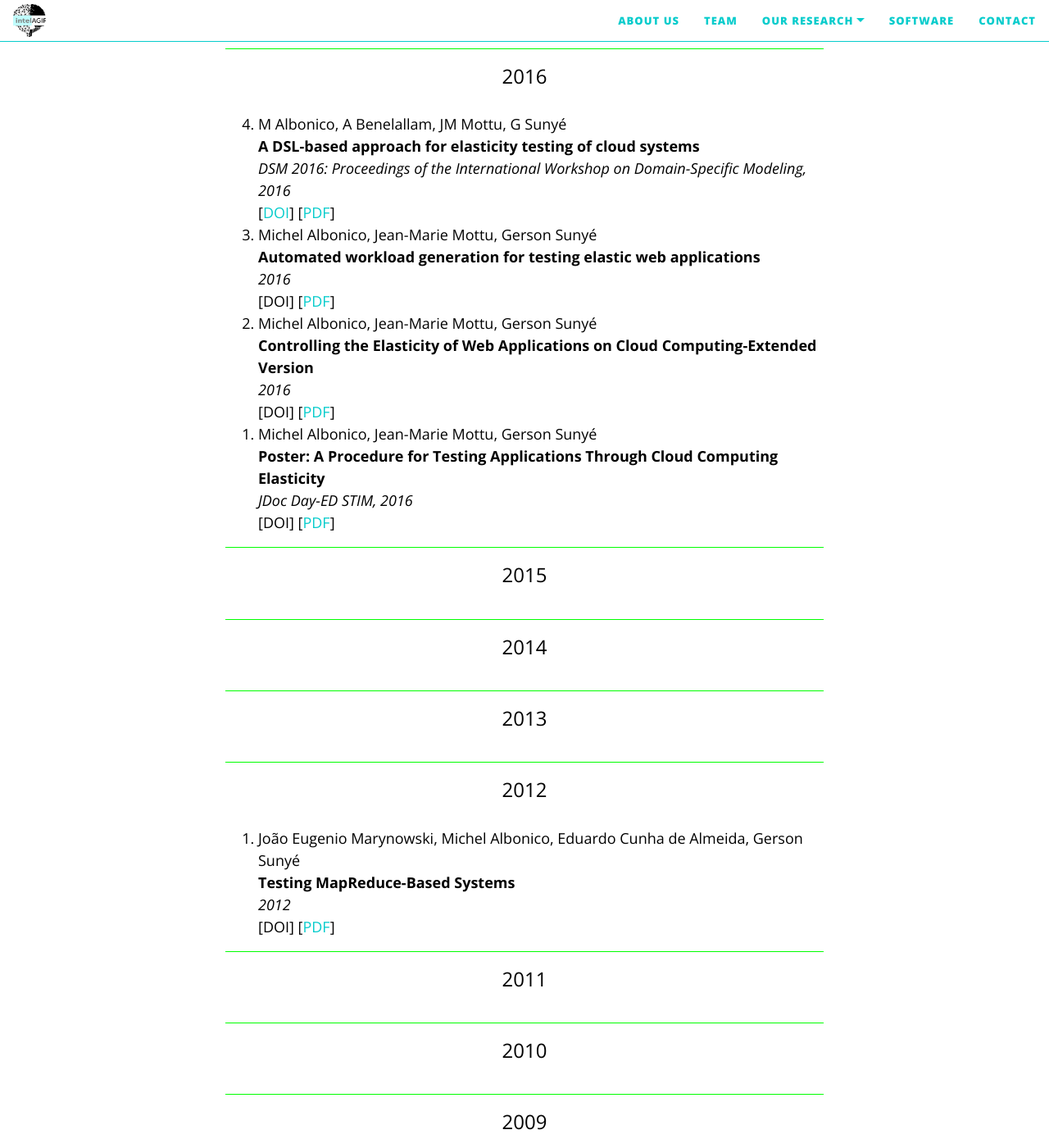
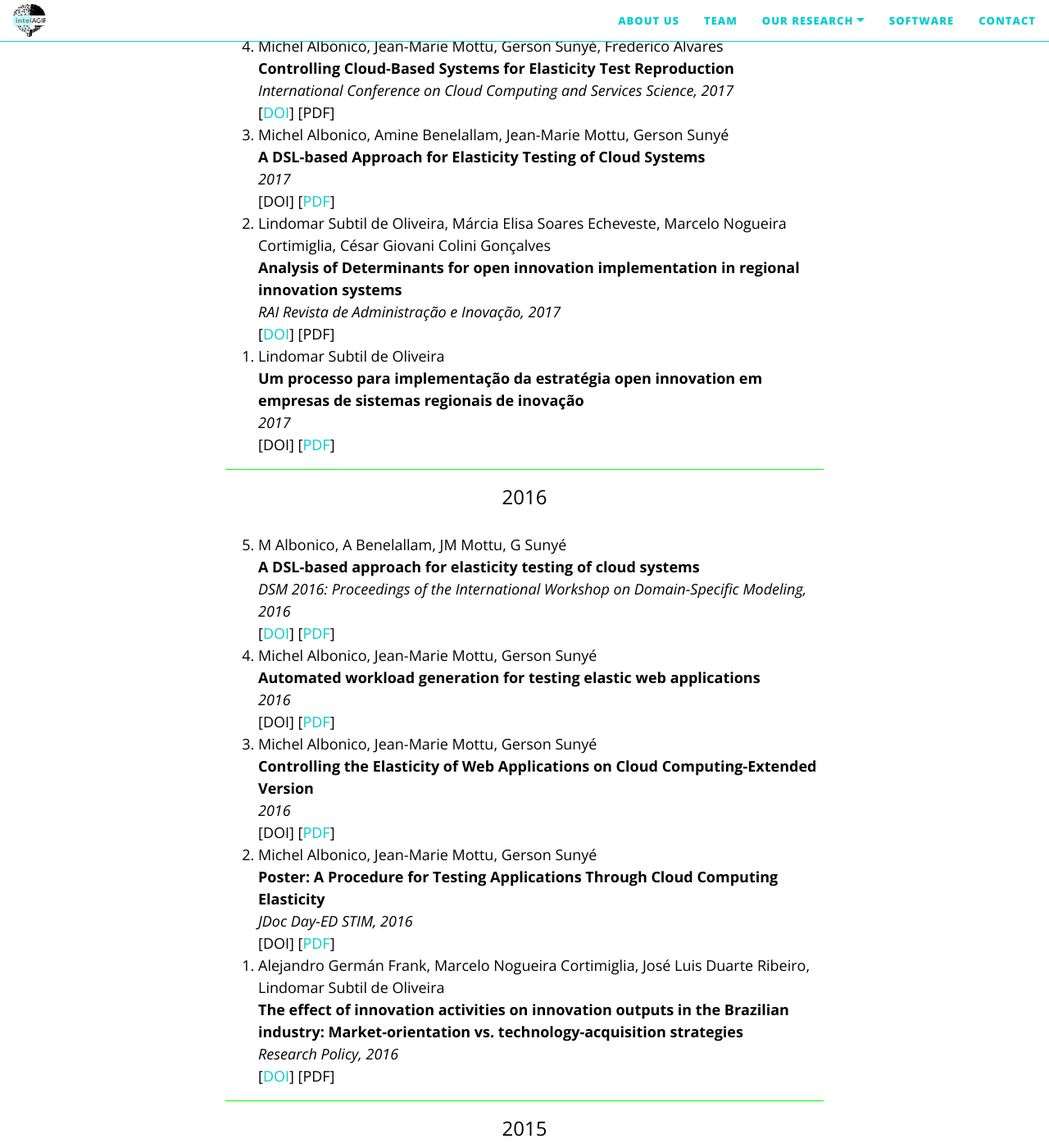
Before and after one commit to IntelAgir-Research-Group/intelagir-research-group.github.io, a Jekyll site: the page built from pages/publications.md, in a window 1280 px wide and 1400 px high, scrolled down 2861 px. Shown: the whole window at 82% size. Built offline with Jekyll 4.4.1, drawn with Linux system fonts in a browser that asks for light colours; nearby versions of some CDN libraries; some of the changed text lies outside the part shown.

Commit message:
Update publications.md

```diff
--- a/pages/publications.md
+++ b/pages/publications.md
@@ -172,5 +172,45 @@
     year: 2019
     type: conference
 
+  - title: "Inovação social: Análise em habitats de inovação"
+    authors: Paula Regina Zarelli, Andriele De Prá Carvalho, Maria Luiza Kock, LS Oliveira
+    venue: "Anais do XLIII ENCONTRO DA ANPAD-ENANPAD"
+    doi: #
+    url: http://www.anpad.org.br/abrir_pdf.php?e=MjY0Njk=
+    year: 2019
+    type: conference
+
+  - title: "Critical success factors for open innovation implementation"
+    authors: Lindomar Subtil de Oliveira, Márcia Elisa Echeveste, Marcelo Nogueira Cortimiglia
+    venue: "Journal of Organizational Change Management"
+    doi: https://doi.org/10.1108/JOCM-11-2017-0416
+    url: #
+    year: 2018
+    type: conference
+
+  - title: "Analysis of Determinants for open innovation implementation in regional innovation systems"
+    authors: Lindomar Subtil de Oliveira, Márcia Elisa Soares Echeveste, Marcelo Nogueira Cortimiglia, César Giovani Colini Gonçalves
+    venue: "RAI Revista de Administração e Inovação"
+    doi: https://doi.org/10.1016/j.rai.2017.03.006
+    url: #
+    year: 2017
+    type: conference
+
+  - title: "Um processo para implementação da estratégia open innovation em empresas de sistemas regionais de inovação"
+    authors: Lindomar Subtil de Oliveira
+    venue: ""
+    doi: #
+    url: https://www.lume.ufrgs.br/bitstream/handle/10183/169823/001050605.pdf?sequence=1
+    year: 2017
+    type: conference
+
+  - title: "The effect of innovation activities on innovation outputs in the Brazilian industry: Market-orientation vs. technology-acquisition strategies"
+    authors: Alejandro Germán Frank, Marcelo Nogueira Cortimiglia, José Luis Duarte Ribeiro, Lindomar Subtil de Oliveira
+    venue: "Research Policy"
+    doi: https://doi.org/10.1016/j.respol.2015.11.011
+    url: #
+    year: 2016
+    type: conference
+
 ---
 All the other research will be added soon!
```
